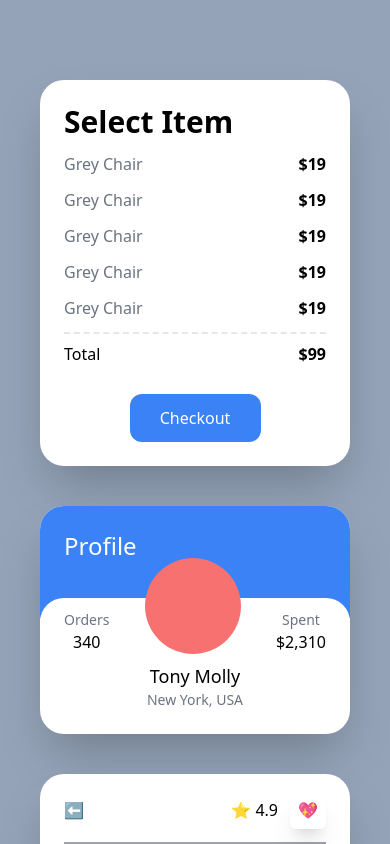
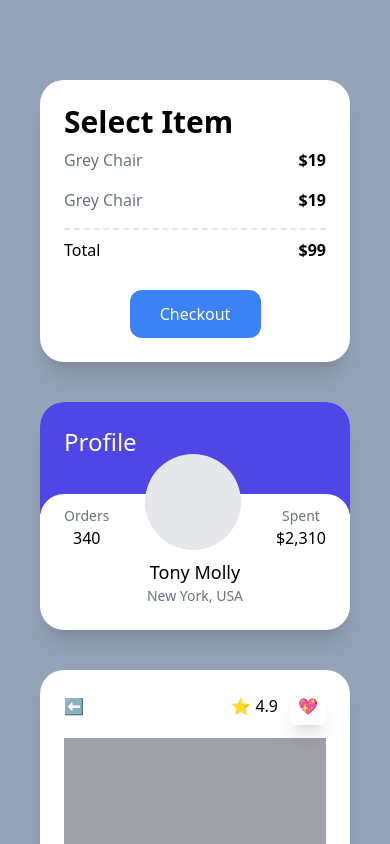
Before and after one commit to hongsyong92/carrot-market, a Next.js app: page / in a window 390 px wide. Shown: the top 844 px of the page. Built offline with nearby package versions, Linux system fonts and the light colour scheme.

Commit message:
responsive modifiers

```diff
--- a/pages/index.tsx
+++ b/pages/index.tsx
@@ -2,25 +2,19 @@
 
 const Home: NextPage = () => {
   return (
-    <div className="bg-slate-400 py-20 px-10 grid gap-10 min-h-screen">
-      <div className="bg-white p-6 rounded-3xl shadow-2xl">
+    <div className="bg-slate-400 xl:place-content-center py-20 px-10 grid gap-10 lg:grid-cols-2 xl:grid-cols-3 min-h-screen">
+      <div className="bg-white flex flex-col justify-between p-6 rounded-3xl shadow-xl">
         <span className="font-semibold text-3xl">Select Item</span>
-        <ul>
-          {[1, 2, 3, 4, 5].map((i) => (
-            <div className="flex justify-between my-3" key={i}>
-              <span className="text-gray-500">Grey Chair</span>
-              <span className="font-semibold">$19</span>
-            </div>
-          ))}
-        </ul>
-        {/* <div className="flex justify-between my-3">
+
+        <div className="flex justify-between my-2">
           <span className="text-gray-500">Grey Chair</span>
           <span className="font-semibold">$19</span>
         </div>
-        <div className="flex justify-between">
-          <span className="text-gray-500">Tooly Table</span>
-          <span className="font-semibold">$80</span>
-        </div> */}
+        <div className="flex justify-between my-2">
+          <span className="text-gray-500">Grey Chair</span>
+          <span className="font-semibold">$19</span>
+        </div>
+
         <div className="flex justify-between mt-2 py-2 border-t-2 border-dashed">
           <span>Total</span>
           <span className="font-semibold">$99</span>
@@ -34,8 +28,8 @@
         </div>
       </div>
 
-      <div className="bg-white overflow-hidden rounded-3xl shadow-2xl">
-        <div className="bg-blue-500 p-6 pb-14">
+      <div className="bg-white overflow-hidden rounded-3xl shadow-xl group">
+        <div className="portrait:bg-indigo-600 landscape:bg-teal-500 p-6 pb-14 xl:pb-40">
           <span className="text-white text-2xl">Profile</span>
         </div>
         <div className="rounded-3xl p-6 bg-white relative -top-5">
@@ -44,7 +38,7 @@
               <span className="text-sm text-gray-500">Orders</span>
               <span className="font-medium">340</span>
             </div>
-            <div className="w-24 h-24 bg-red-400 rounded-full" />
+            <div className="w-24 h-24 bg-gray-200 rounded-full group-hover:bg-red-300 " />
             <div className="flex flex-col items-center">
               <span className="text-sm text-gray-500">Spent</span>
               <span className="font-medium">$2,310</span>
@@ -57,7 +51,7 @@
         </div>
       </div>
 
-      <div className="bg-white p-6 rounded-3xl shadow-2xl">
+      <div className="bg-white p-6 rounded-3xl shadow-xl lg:col-span-2 xl:col-span-1">
         <div className="flex justify-between items-center mb-5">
           <span>⬅️</span>
           <div className="space-x-3">
```
